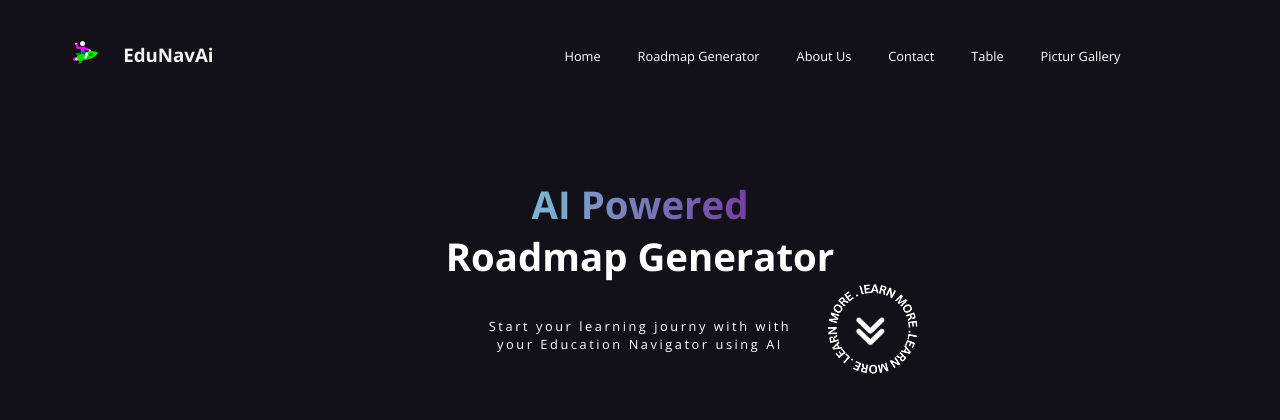
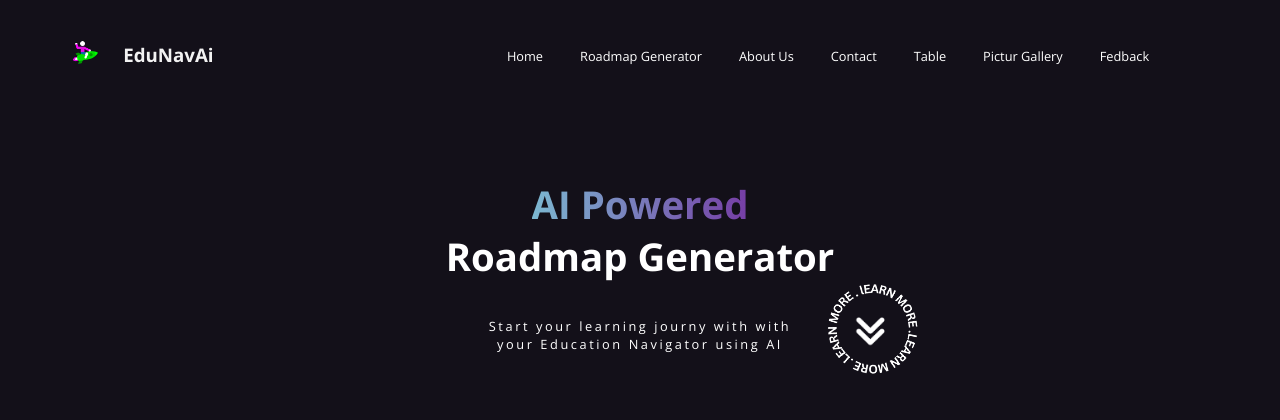
Before and after one commit to SabahBaothman/EDUNAVAI-, a PHP site: page /pages/index.php in a window 1280 px wide. Shown: the top 420 px of the page. Run offline with PHP 8.4, Linux system fonts and the light colour scheme.

Commit message:
Update links.php

```diff
--- a/includes/links.php
+++ b/includes/links.php
@@ -19,6 +19,8 @@
     <a href="../pages/Contact.php" class="nav-link <?php echo ($currentPage === 'contact') ? 'selected' : ''; ?>">Contact</a>
     <a href="../pages/Table.php" class="nav-link <?php echo ($currentPage === 'Table') ? 'selected' : ''; ?>">Table</a>
     <a href="../pages/PictureGallery.php" class="nav-link <?php echo ($currentPage === 'Pictur Gallery') ? 'selected' : ''; ?>">Pictur Gallery</a>
+    <a href="../pages/Feedback.php" class="nav-link <?php echo ($currentPage === 'Feedback') ? 'selected' : ''; ?>">Fedback</a>
+
 </span>
 
 </nav>
```
